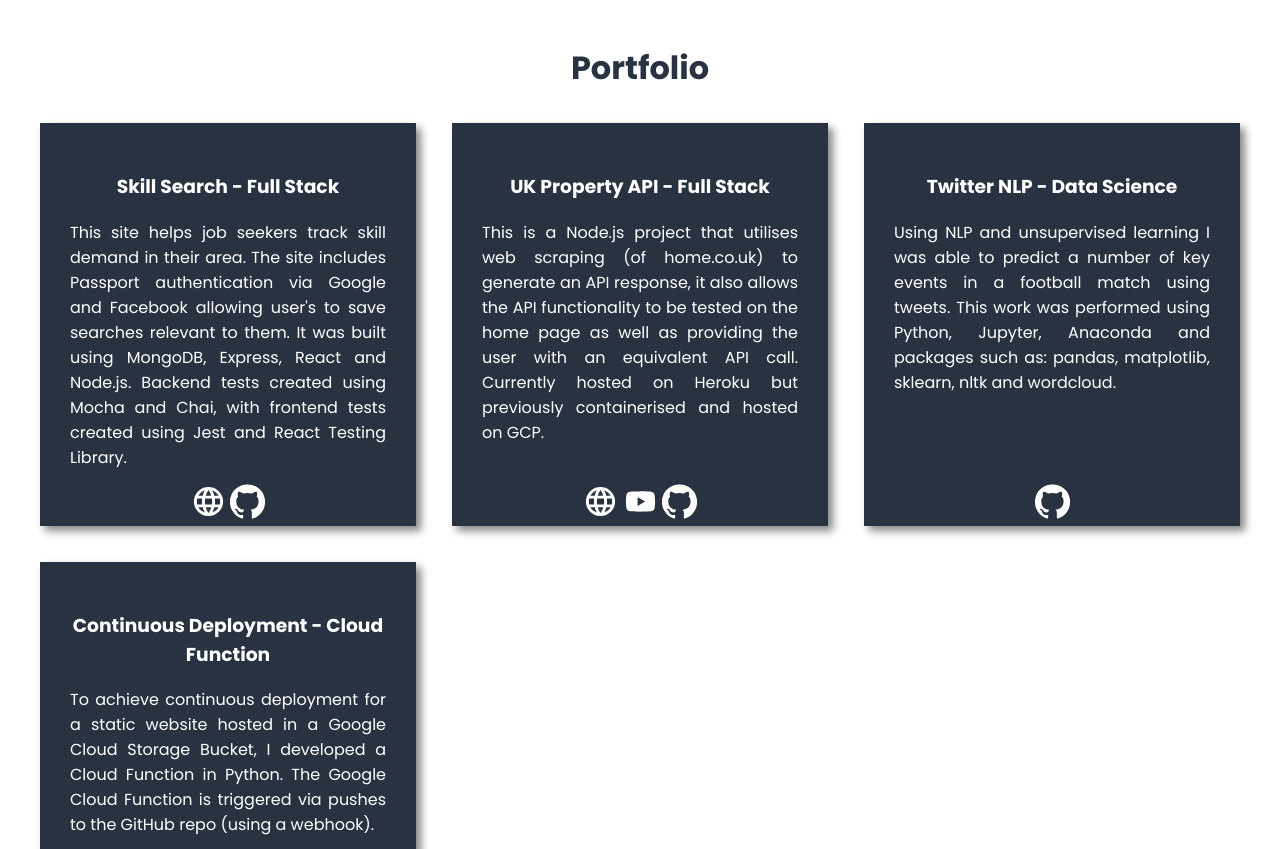
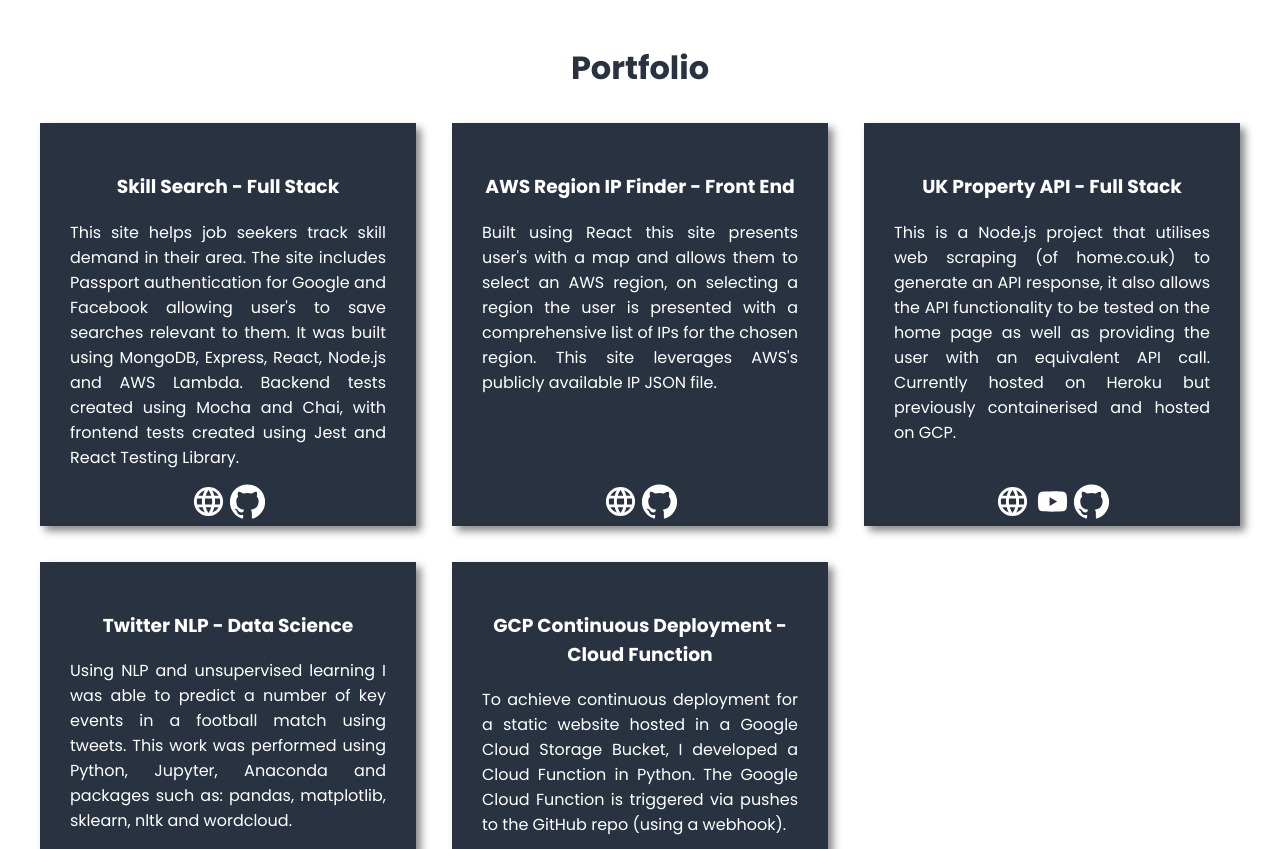
Before and after one commit to jb-0/site-react, a React (Create React App) app in the folder frontend/: page / in a window 1280 px wide. Shown: the part 520-1369 px from the top of the page. Built offline with nearby package versions, Linux system fonts and the light colour scheme; no server answers.

Commit message:
Updated portfolio with latest work

```diff
--- a/frontend/src/content/portfolioContent.js
+++ b/frontend/src/content/portfolioContent.js
@@ -2,12 +2,22 @@ const portfolioContent = [
   {
     title: "Skill Search - Full Stack",
     content: `This site helps job seekers track skill demand in their area. The site includes Passport
-    authentication via Google and Facebook allowing user's to save searches relevant to them. It was
-    built using MongoDB, Express, React and Node.js. Backend tests created using Mocha and Chai,
+    authentication for Google and Facebook allowing user's to save searches relevant to them. It was
+    built using MongoDB, Express, React, Node.js and AWS Lambda. Backend tests created using Mocha and Chai,
     with frontend tests created using Jest and React Testing Library.`,
     links: {
       site: "https://the-skills-tracker.herokuapp.com/",
       source: "https://github.com/jb-0/skill-search",
+    },
+  },
+  {
+    title: "AWS Region IP Finder - Front End",
+    content: `Built using React this site presents user's with a map and allows them to select an
+    AWS region, on selecting a region the user is presented with a comprehensive list of IPs for
+    the chosen region. This site leverages AWS's publicly available IP JSON file.`,
+    links: {
+      site: "https://jb-0.github.io/aws-regions/",
+      source: "https://github.com/jb-0/aws-regions",
     },
   },
   {
@@ -32,7 +42,7 @@ const portfolioContent = [
     },
   },
   {
-    title: "Continuous Deployment - Cloud Function",
+    title: "GCP Continuous Deployment - Cloud Function",
     content: `To achieve continuous deployment for a static website hosted in a Google Cloud Storage
         Bucket, I developed a Cloud Function in Python. The Google Cloud Function is triggered via
         pushes to the GitHub repo (using a webhook).`,
```
